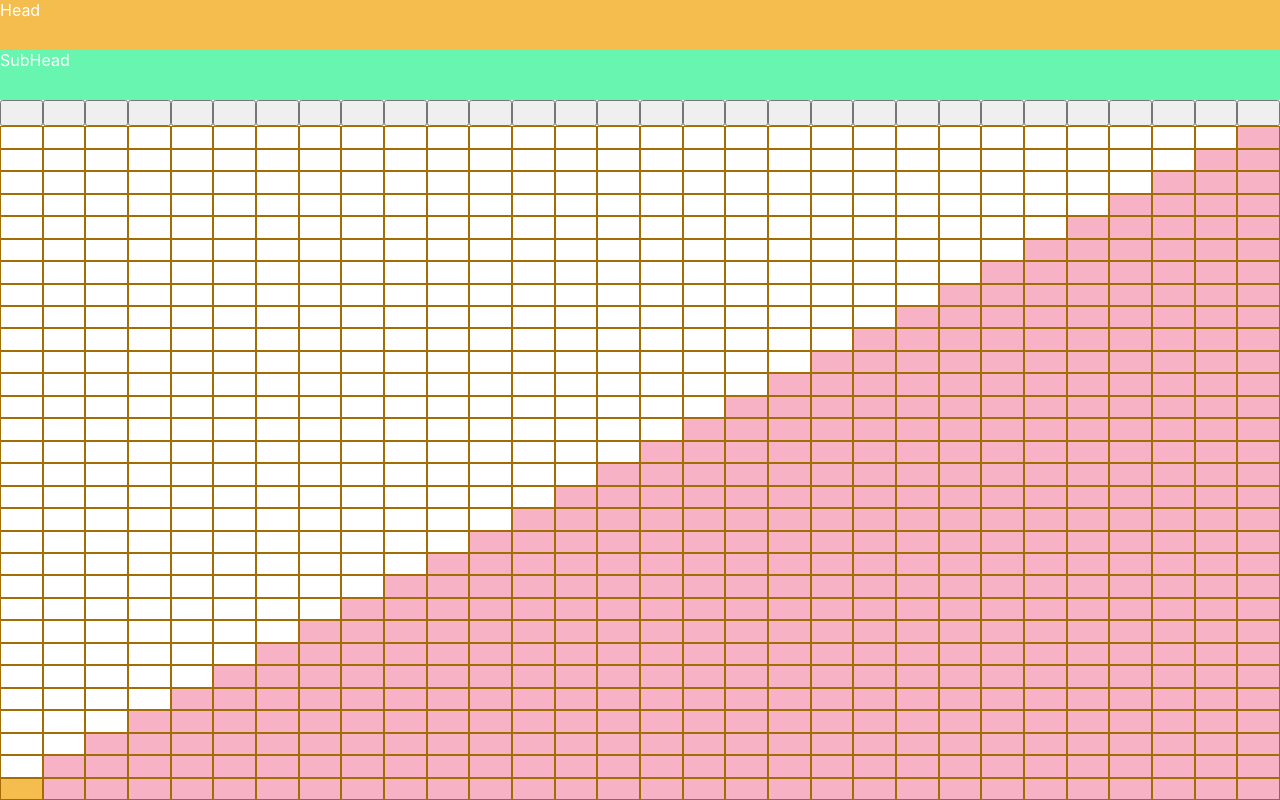
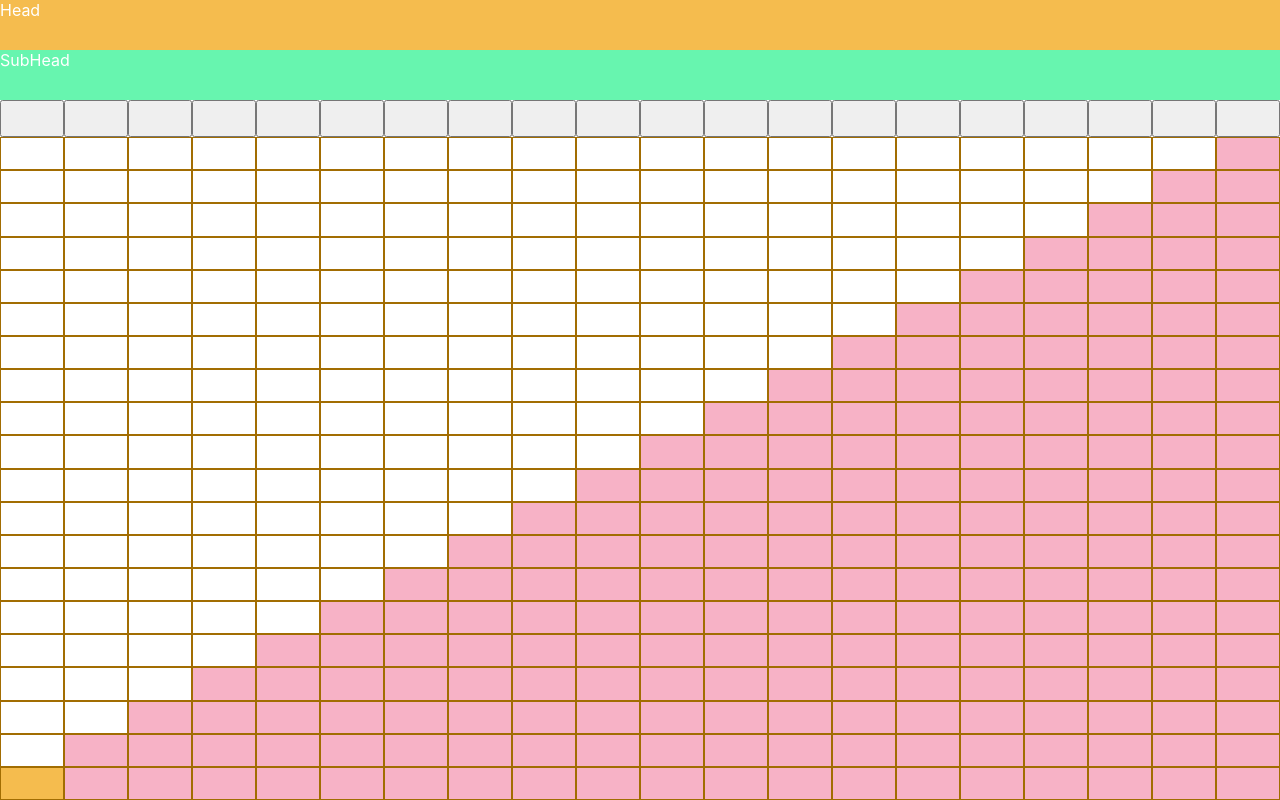
Before and after one commit to GrantDarling/algorithm-visualizer, a React (Create React App) app: page / in a window 1280 px wide. Built offline with nearby package versions, Linux system fonts and the light colour scheme.

Commit message:
refactored setInterval to requestAnimationFrame

```diff
--- a/src/Components/AlgorithmnVisualizer.tsx
+++ b/src/Components/AlgorithmnVisualizer.tsx
@@ -15,7 +15,7 @@ export const AlgorithmnVisualizer = () => {
     <Visualizer>
       <Header />
       <SubHeader />
-      <Grid columns={30} rows={30} />
+      <Grid columns={20} rows={20} />
     </Visualizer>
   );
 };
--- a/src/Components/Grids/Sorting/bar.tsx
+++ b/src/Components/Grids/Sorting/bar.tsx
@@ -7,7 +7,6 @@ type BarProps = {
   grid: number[][];
   height: number;
   heights: number[];
-  // active: boolean;
 };
 
 export const Bar = ({ grid, heights }: BarProps) => {
@@ -46,6 +45,22 @@ export const Bar = ({ grid, heights }: BarProps) => {
 
   // 1. create tests so that bubble sort always works
   // 2. make rows so that it is always lowest to highest(no doubles looks better)
+
+  // useEffect(() => {
+  //   let timerId: any;
+  //   if (myInterval === false) {
+  //     timerId = setInterval(() => {
+  //       bubbleSort();
+  //     }, 50);
+  //   }
+
+  //   return () => {
+  //     console.log("complete");
+  //     clearInterval(timerId);
+  //   };
+  // }, [myInterval]);
+
+  useEffect(() => {
     function bubbleSort() {
       render++;
 
@@ -78,20 +93,22 @@ export const Bar = ({ grid, heights }: BarProps) => {
       return heights;
     }
 
-  useEffect(() => {
     let timerId: any;
+
     if (myInterval === false) {
-      timerId = setInterval(() => {
+      const f = () => {
         bubbleSort();
-      }, 10);
+        timerId = requestAnimationFrame(f);
+      };
+
+      timerId = requestAnimationFrame(f);
     }
 
     return () => {
-      console.log("complete");
-      clearInterval(timerId);
+      cancelAnimationFrame(timerId);
+      console.log("canceled!");
     };
   }, [myInterval]);
-
   return (
     <>
       {bars.map((props: Bar, idx) => {
--- a/src/Components/Grids/logic/grid.tsx
+++ b/src/Components/Grids/logic/grid.tsx
@@ -78,7 +78,6 @@ export function buildBars(
   let bars: Bar[] = [];
 
   grid.map((col, idx) => {
-    //.log(col, idx);
     let temp_bar: Bar = {
       height: heights[idx],
       location: col,
```
Lines whose indentation alone changed are shown as unchanged.
